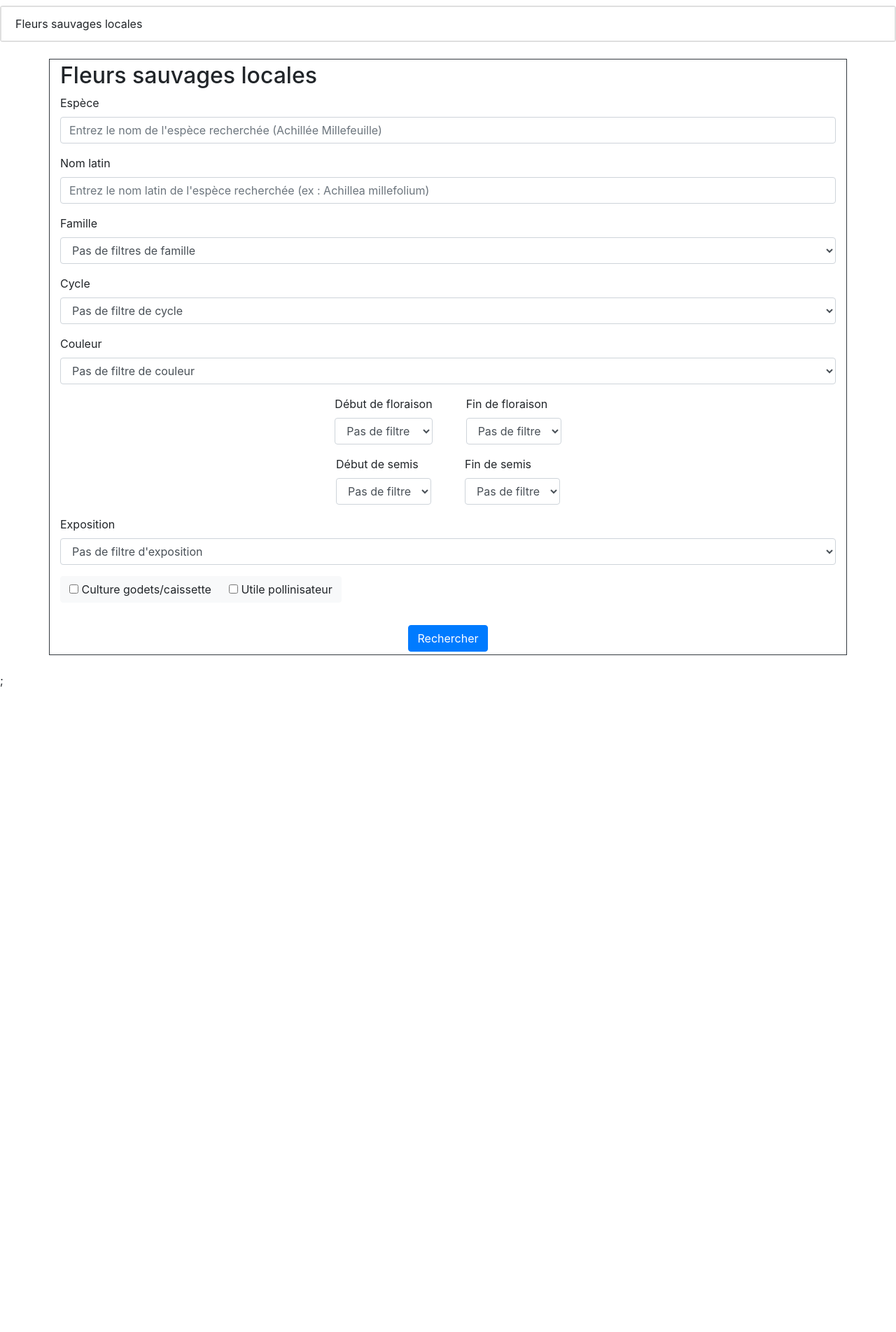
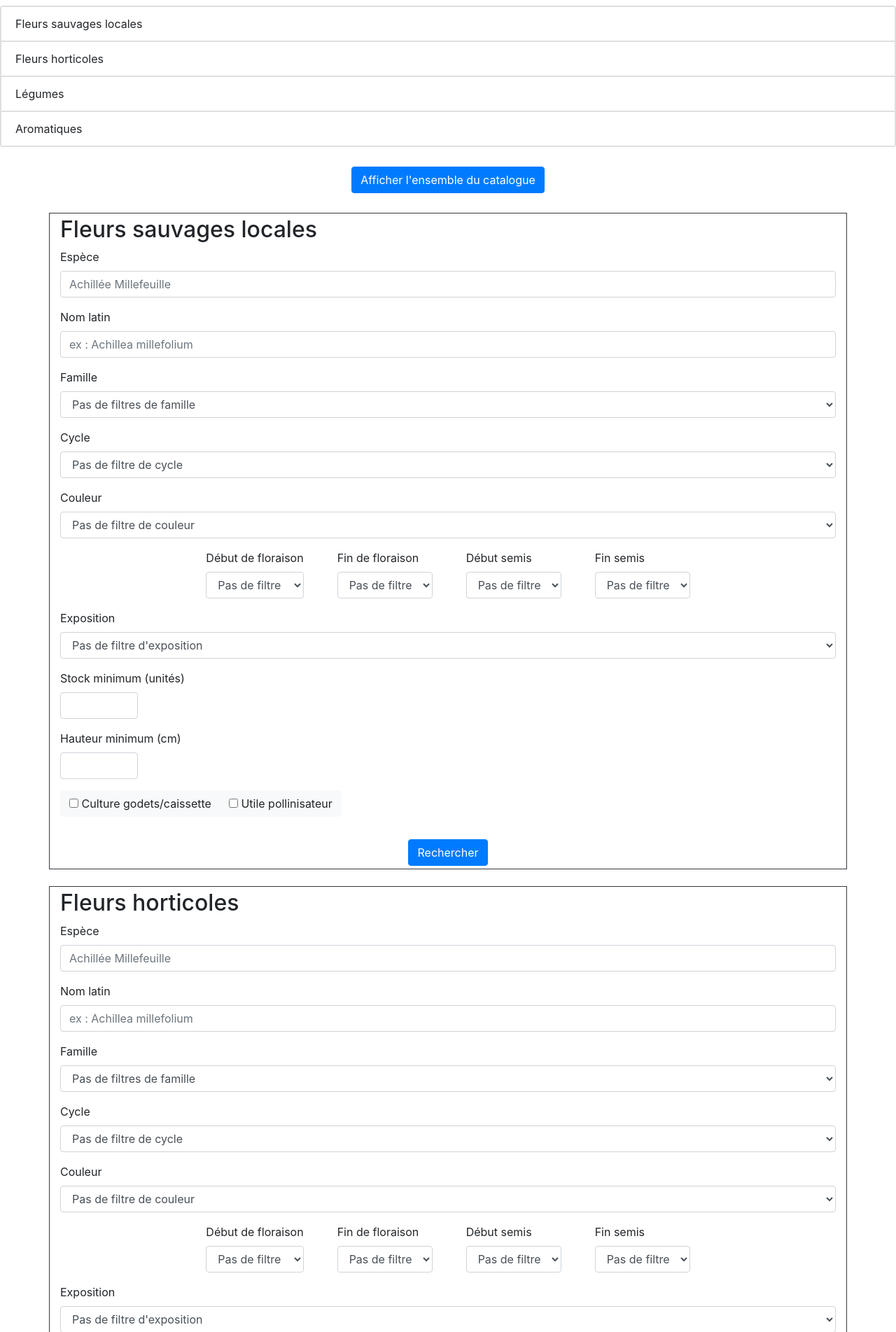
Before and after one commit to MatthieuBOUCHET/grainotheque, a PHP site: page / in a window 1280 px wide. Shown: the part 64-1967 px from the top of the page at 70% size. Before the commit the page ends 1045 px from the top, so only its background shows below. Run offline with PHP 8.4, Linux system fonts and the light colour scheme.

Commit message:
Ajout filtres + autres tables
Ajout des filtres stocks et hauteurs
Ajout des auitres tables :
- Fleurs horticoles
- Légumes
- Aromatiques

Co-Authored-By: lunopa <63592758+lunopa@users.noreply.github.com>

```diff
--- a/index.php
+++ b/index.php
@@ -1,5 +1,5 @@
 <?php
-//Sorry TWFyaW5lIEJhdGFpbGxl, really
+//Désolé TWFyaW5lIEJhdGFpbGxl, vraiment :)
 session_start();
 require_once('./models/general.php');
 
@@ -14,6 +14,10 @@ if(!empty($_GET['action']))
 
     if($action == 'resultats')
     {
+        if(count($_POST) == 0)
+        {
+            header('Location:index.php');
+        }
         require './models/formulaire.php';
         if(count($resultats) == 0)
         {
@@ -28,11 +32,12 @@ if(!empty($_GET['action']))
             <th>ID</th>
             <th>Espèce</th>
             <th>Nom latin</th>
+            <th>Stock (unités)</th>
             <th>Famille</th>
             <th>Cycle</th>
             <th>Couleur</th>
             <th>Floraison</th>
-            <th>Hauteur</th>
+            <th>Hauteur (cm)</th>
             <th>Semis</th>
             <th>Culture godets</th>
             <th>Technique</th>
@@ -48,6 +53,7 @@ if(!empty($_GET['action']))
                 <th scope='row'>".$ligne['id']."</th>
                 <td>".$ligne['espece']."</td>
                 <td>".$ligne['latin']."</td>
+                <td>".$ligne['stock']."</td>
                 <td>".$ligne['famille']."</td>
                 <td>".$ligne['cycle']."</td>
                 <td>".$ligne['couleur']."</td>
@@ -59,10 +65,9 @@ if(!empty($_GET['action']))
                 <td>".$ligne['exposition']."</td>
                 <td>".$ligne['pollinisateur']."</td>
                 </tr>";
-                ;
             }
+        }
 
-        }
         require_once './views/resultats.php';
     }
 }
--- a/models/formulaire.php
+++ b/models/formulaire.php
@@ -119,7 +119,7 @@ function decode_donnees($ensemble)
                 $champ = 'Juin';
                 break;
             case 7:
-                $champ = 'Jullet';
+                $champ = 'Juillet';
                 break;
             case 8:
                 $champ = 'Août';
--- a/public/css/style.css
+++ b/public/css/style.css
@@ -8,19 +8,16 @@
     transition: all ease-in-out 0.5s;
 }
 
-#menu
-{
-    position:sticky;
-    top:0px;
+#menu {
+    position: sticky;
+    top: 0px;
 }
 
-tr
-{
-    transition: all ease-in-out 0.5s;
+tr:hover {
+    background-color: #e0dfe4;
 }
 
-tr:hover
-{
-    background-color:#e0dfe4;
-    cursor: default;;
+.numeral {
+    width: 10%;
+    max-width: 100%;
 }
--- a/views/home.php
+++ b/views/home.php
@@ -1,149 +1,147 @@
 <?php
-ob_start();
-?>
 
+$liste_formulaires = [
+    1=>'Fleurs sauvages locales',
+    2=>'Fleurs horticoles',
+    3=>'Légumes',
+    4=>'Aromatiques'];
+$id_form = [
+    1=>'fleurs_sauvages_locales',
+    2=>'fleurs_horticoles',
+    3=>'legumes',
+    4=>'aromatiques'
+];
+$html="<div class='card'><ul class='list-group list-group-flush'>";
+
+foreach($liste_formulaires as $key => $value)
+{
+    $menu = "
     <!--MENU-->
-<div class="card">
-            <ul class="list-group list-group-flush">
-                <a href="#fleurs_sauvages_locales_div" class="link text-body" id="fleurs_sauvages_locales"><li class="link list-group-item">Fleurs sauvages locales</li></a>
-            </ul>
+        <a href='#".$id_form[$key]."' class='link text-body'><li class='link list-group-item'>".$liste_formulaires[$key]."</li></a>
+    <!--RECHERCHE-->
+    ";
+
+    $html = $html.$menu;
+}
+$html = $html."</ul></div>
+<div class='container mb-4 mt-4 pb-1 pl-auto pt-1' id='all'>
+    <input type='hidden' name='form'/>
+    <form role='form' id='form_all' method='POST' action='index.php?action=resultats'>
+        <button type='submit' class='align-content-center btn btn-primary d-block justify-content-center ml-auto mr-auto mt-auto'>Afficher l'ensemble du catalogue</button>
+    </form>
 </div>
-        <!--RECHERCHE 1-->
-        <div class="border border-dark container mb-4 mt-4 pb-1 pl-auto pt-1" id="fleurs_sauvages_locales_div">
-            <h2>Fleurs sauvages locales</h2>
-            <form role="form" id="form_fleurs_sauvages_locales" class="mt-2" action="index.php?action=resultats" method="POST">
-            <input type='hidden' value='1' name='form'/>
-                <div class="form-group">
-                    <label for="espece">Espèce</label>
-                    <input type="text" class="form-control" id="espece" name="espece" placeholder="Entrez le nom de l'espèce recherchée (Achillée Millefeuille)" data-pg-name="espece">
+";
+
+foreach($liste_formulaires as $key => $value)
+{
+    $html_1 = "<div class='border border-dark container mb-4 mt-4 pb-1 pl-auto pt-1' id='".$id_form[$key]."'>
+    <h2>".$liste_formulaires[$key]."</h2>
+    <form role='form'class='mt-2' action='index.php?action=resultats' method='POST'>
+    <input type='hidden' value=".$key." name='form'/>
+        <div class='form-group'>
+            <label for='espece'>Espèce</label>
+            <input type='text' class='form-control espece' name='espece' placeholder='Achillée Millefeuille' data-pg-name='espece'>
         </div>
-                <div class="form-group">
-                    <label for="latin">Nom latin</label>
-                    <input type="text" class="form-control" id="latin" name='latin' placeholder="Entrez le nom latin de l'espèce recherchée (ex : Achillea millefolium)" data-pg-name="latin">
+
+        <div class='form-group'>
+            <label for='latin'>Nom latin</label>
+            <input type='text' class='form-control latin' name='latin' placeholder='ex : Achillea millefolium' data-pg-name='latin'>
         </div>
-                <div class="form-group">
-                    <label for="famille">Famille</label>
-                    <select name="famille" id="famille" class="form-control" data-pg-name="famille">
-                        <option value="0">Pas de filtres de famille</option>
-                        <option value="Astéracées">Astéracées</option>
+
+        <div class='form-group'>
+            <label for='famille'>Famille</label>
+            <select name='famille' class='form-control famille' data-pg-name='famille'>
+                <option value='0'>Pas de filtres de famille</option>
+                <option value='Astéracées'>Astéracées</option>
             </select>
         </div>
-                <div class="form-group">
-                    <label for="cycle">Cycle</label>
-                    <select name="cycle" id="cycle" class="form-control" data-pg-name="cycle">
-                        <option value="0">Pas de filtre de cycle</option>
-                        <option value="1">Annuel</option>
-                        <option value="2">Bisannuel</option>
-                        <option value="3">Vivace</option>
+
+        <div class='form-group'>
+            <label for='cycle'>Cycle</label>
+            <select name='cycle' class='form-control cycle' data-pg-name='cycle'>
+                <option value='0'>Pas de filtre de cycle</option>
+                <option value='1'>Annuel</option>
+                <option value='2'>Bisannuel</option>
+                <option value='3'>Vivace</option>
             </select>
         </div>
-                <div class="form-group">
-                    <label for="couleur">Couleur</label>
-                    <select name="couleur" id="couleur" class="form-control" data-pg-name="famille">
-                        <option value="0">Pas de filtre de couleur</option>
-                        <option value="1">Blanc</option>
-                        <option value="2">Jaune</option>
-                        <option value="3">Rose</option>
-                        <option value="4">Magenta</option>
-                        <option value="5">Bleu</option>
+
+        <div class='form-group'>
+            <label for='couleur'>Couleur</label>
+            <select name='couleur'class='form-control couleur' data-pg-name='famille'>
+                <option value='0'>Pas de filtre de couleur</option>
+                <option value='1'>Blanc</option>
+                <option value='2'>Jaune</option>
+                <option value='3'>Rose</option>
+                <option value='4'>Magenta</option>
+                <option value='5'>Bleu</option>
             </select>
         </div>
-                <div class="d-flex flex-row form-row justify-content-center text-left">
-                    <div class="form-group ml-4 mr-4">
-                        <label for="debut_floraison">Début de floraison</label>
-                        <select name="debut_floraison" id="debut_floraison" class="form-control" data-pg-name="debut_floraison">
-                            <option value="0">Pas de filtre</option>
-                            <option value="1">Janvier</option>
-                            <option value="2">Février</option>
-                            <option value="3">Mars</option>
-                            <option value="4">Avril</option>
-                            <option value="5">Mai</option>
-                            <option value="6">Juin</option>
-                            <option value="7">Juillet</option>
-                            <option value="8">Août</option>
-                            <option value="9">Septembre</option>
-                            <option value="10">Octobre</option>
-                            <option value="11">Novembre</option>
-                            <option value="12">Décembre</option>
+
+        <div class='d-flex flex-row form-row justify-content-center text-left'>";
+
+            $id=['debut_floraison'=>'Début de floraison',
+            'fin_floraison'=>'Fin de floraison','debut_semis'=>'Début semis','fin_semis'=>'Fin semis'];
+
+            foreach($id as $key => $value)
+            {
+                $html_2 = "<div class='form-group ml-4 mr-4'>
+                    <label for=".$key.">".$value."</label>
+                    <select name=".$key." id=".$key." class='form-control'>
+                        <option value='0'>Pas de filtre</option>
+                        <option value='1'>Janvier</option>
+                        <option value='2'>Février</option>
+                        <option value='3'>Mars</option>
+                        <option value='4'>Avril</option>
+                        <option value='5'>Mai</option>
+                        <option value='6'>Juin</option>
+                        <option value='7'>Juillet</option>
+                        <option value='8'>Août</option>
+                        <option value='9'>Septembre</option>
+                        <option value='10'>Octobre</option>
+                        <option value='11'>Novembre</option>
+                        <option value='12'>Décembre</option>
+                    </select>
+                </div>";
+                $html_1 = $html_1.$html_2;
+            }
+
+        $html_3 = "</div>
+        <div class='form-group'>
+            <label for='exposition'>Exposition</label>
+            <select class='form-control exposition' data-pg-name='exposition' name='exposition'>
+                <option value='0'>Pas de filtre d'exposition</option>
+                <option value='1'>Soleil</option>
+                <option value='2'>Mi-ombre</option>
+                <option value='3'>Ombre</option>
             </select>
         </div>
-                    <div class="form-group ml-4 mr-4">
-                        <label for="fin_floraison">Fin de floraison</label>
-                        <select name="fin_floraison" id="fin_floraison" class="form-control" data-pg-name="fin_floraison">
-                            <option value="0">Pas de filtre</option>
-                            <option value="1">Janvier</option>
-                            <option value="2">Février</option>
-                            <option value="3">Mars</option>
-                            <option value="4">Avril</option>
-                            <option value="5">Mai</option>
-                            <option value="6">Juin</option>
-                            <option value="7">Juillet</option>
-                            <option value="8">Août</option>
-                            <option value="9">Septembre</option>
-                            <option value="10">Octobre</option>
-                            <option value="11">Novembre</option>
-                            <option value="12">Décembre</option>
-                        </select>
+
+        <div class='form-group'>
+            <label for='stock'>Stock minimum (unités)</label>
+            <input type='number' class='form-control user-select-all numeral stock' name='stock' min='0' max='100'>
         </div>
+
+        <div class='form-group'>
+            <label for='hauteur'>Hauteur minimum (cm)</label>
+            <input type='number' class='form-control user-select-all numeral hauteur' name='hauteur' min='0' max='10000'>
         </div>
-                <div class="d-flex flex-row form-row justify-content-center text-left">
-                    <div class="form-group ml-4 mr-4">
-                        <label for="debut_semis">Début de semis</label>
-                        <select id="debut_semis" class="form-control" data-pg-name="fin_semis" name="debut_semis">
-                            <option value="0">Pas de filtre</option>
-                            <option value="1">Janvier</option>
-                            <option value="2">Février</option>
-                            <option value="3">Mars</option>
-                            <option value="4">Avril</option>
-                            <option value="5">Mai</option>
-                            <option value="6">Juin</option>
-                            <option value="7">Juillet</option>
-                            <option value="8">Août</option>
-                            <option value="9">Septembre</option>
-                            <option value="10">Octobre</option>
-                            <option value="11">Novembre</option>
-                            <option value="12">Décembre</option>
-                        </select>
-                    </div>
-                    <div class="form-group ml-4 mr-4">
-                        <label for="fin_semis">Fin de semis</label>
-                        <select id="fin_semis" class="form-control" data-pg-name="fin_semis" name="fin_semis">
-                            <option value="0">Pas de filtre</option>
-                            <option value="1">Janvier</option>
-                            <option value="2">Février</option>
-                            <option value="3">Mars</option>
-                            <option value="4">Avril</option>
-                            <option value="5">Mai</option>
-                            <option value="6">Juin</option>
-                            <option value="7">Juillet</option>
-                            <option value="8">Août</option>
-                            <option value="9">Septembre</option>
-                            <option value="10">Octobre</option>
-                            <option value="11">Novembre</option>
-                            <option value="12">Décembre</option>
-                        </select>
-                    </div>
-                </div>
-                <div class="form-group">
-                    <label for="exposition">Exposition</label>
-                    <select id="exposition" class="form-control" data-pg-name="exposition" name="exposition">
-                        <option value="0">Pas de filtre d'exposition</option>
-                        <option value="1">Soleil</option>
-                        <option value="2">Mi-ombre</option>
-                        <option value="3">Ombre</option>
-                    </select>
-                </div>
-                <div class="btn-group" data-toggle="buttons">
-                    <label class="btn btn-light">
-                        <input type="checkbox" name="culture"> Culture godets/caissette
+
+        <div class='btn-group' data-toggle='buttons'>
+            <label class='btn btn-light'>
+                <input type='checkbox' name='culture'> Culture godets/caissette
             </label>
-                    <label class="btn btn-light">
-                        <input type="checkbox" name="pollinisateur"> Utile pollinisateur
+            <label class='btn btn-light'>
+                <input type='checkbox' name='pollinisateur'> Utile pollinisateur
             </label>
         </div>
-                <button type="submit" class="align-content-center btn btn-primary d-block justify-content-center ml-auto mr-auto mt-4">Rechercher</button>
+
+        <button type='submit' class='align-content-center btn btn-primary d-block justify-content-center ml-auto mr-auto mt-4'>Rechercher</button>
     </form>
-        </div>
+</div>";
+$html_1 = $html_1.$html_3;
+$html = $html.$html_1;
+}
 
-<?php $content = ob_get_clean();?>
-<?php require_once 'template.php';
+$content = $html;
+require_once 'template.php';
```
Also changed, not shown: models/database.php (+35 -9 lines), 2 other files. Lines whose indentation alone changed are shown as unchanged.
